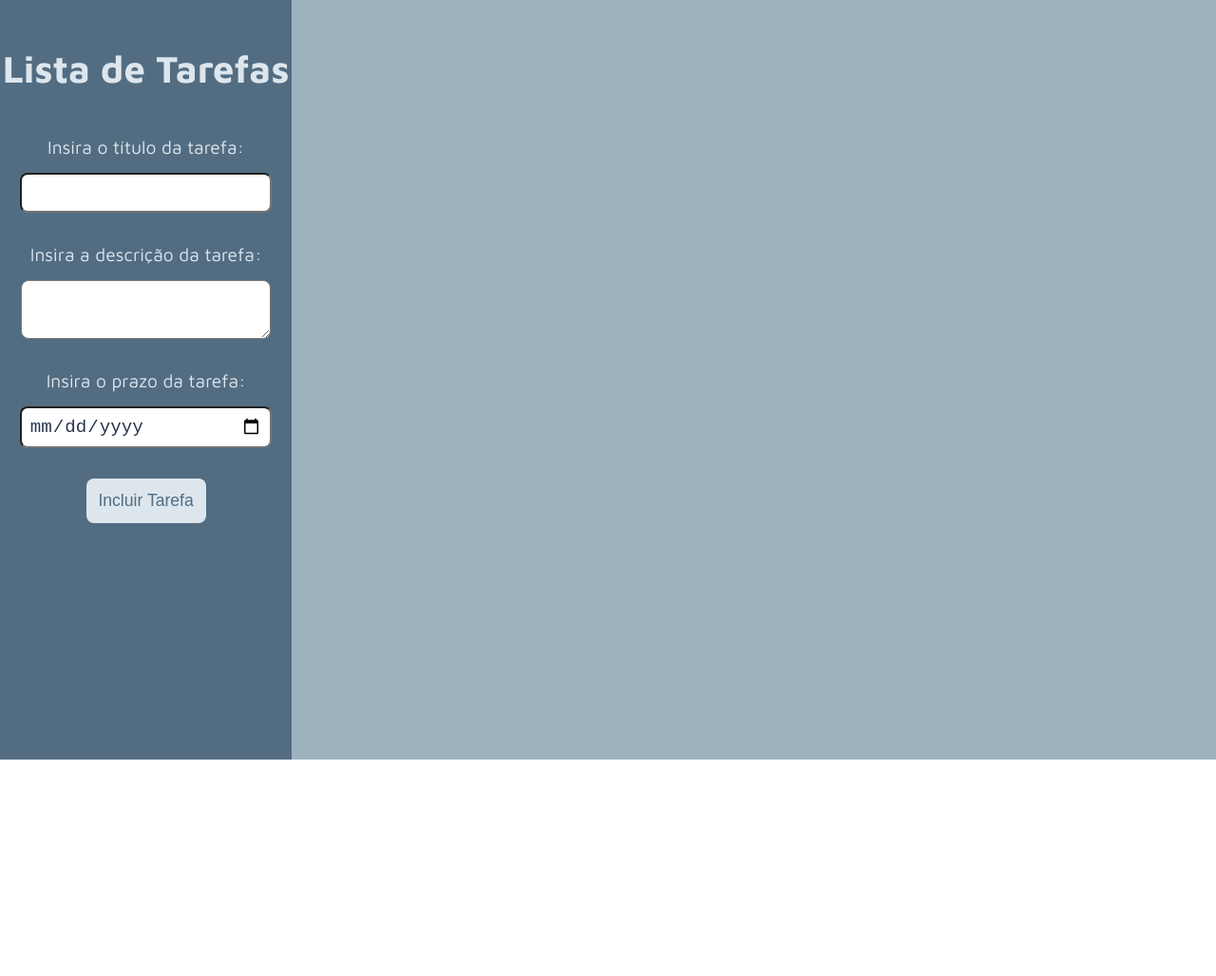
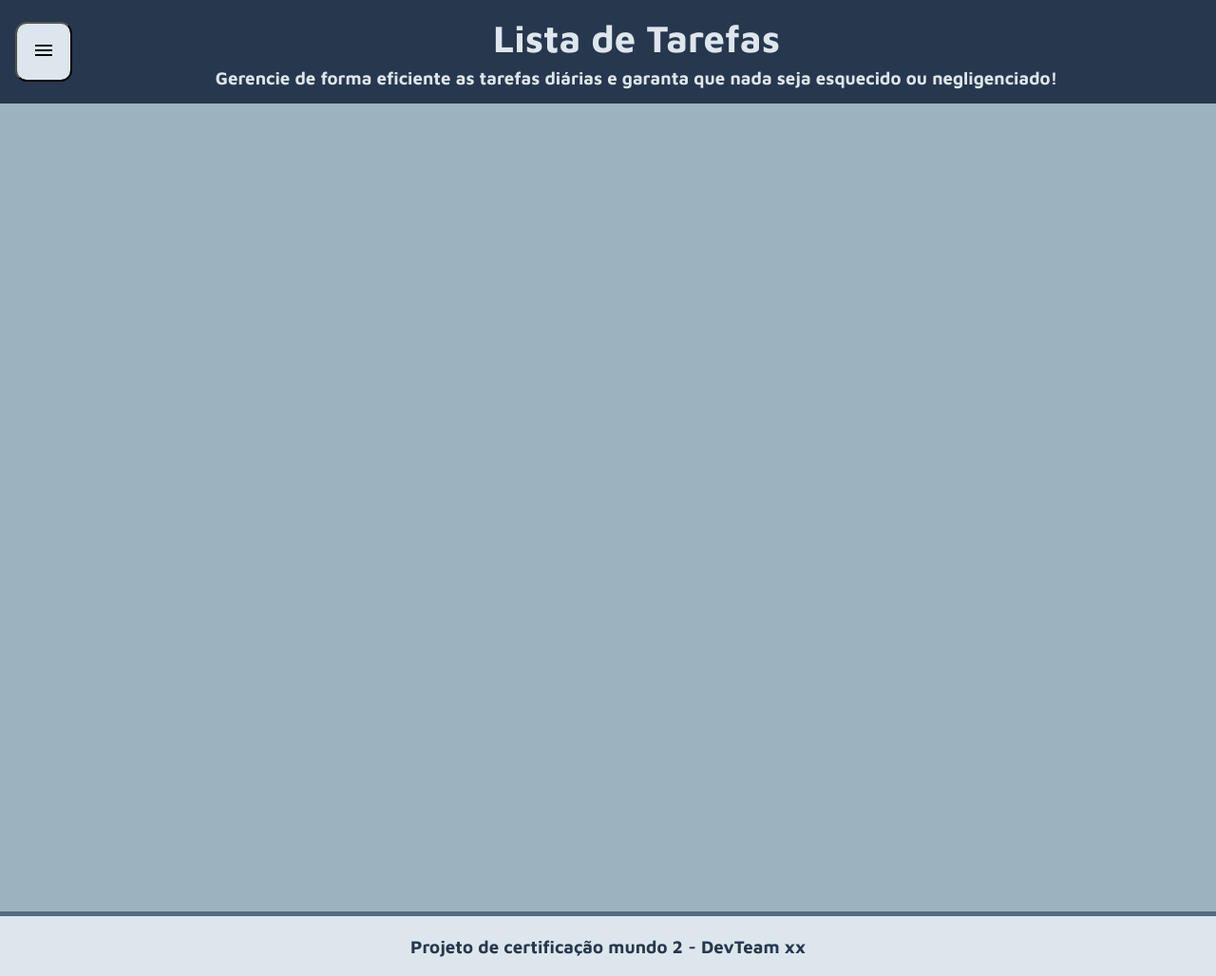
Before and after one commit to Jon-Araujo/lista-tarefas-vue, a Vue app: page / in a window 1280 px wide. Shown: the whole page at 95% size. Before the commit the page ends 800 px from the top, so only its background shows below. Built offline with nearby package versions, Linux system fonts and the light colour scheme.

Commit message:
Barra lateral retrátil implementada.

```diff
--- a/src/App.vue
+++ b/src/App.vue
@@ -1,23 +1,48 @@
 <template>
-  <aside>
+  <HeaderPagina @abrirBarra="abrirBarra" />
+
+  <div class="principal">
+    <aside v-if="mostrarBarra !== true" :style="`display: ${displayNone}`" >
+      <BarraLateral />
+    </aside>
+    <aside v-else :style="`display: ${displayFlex}`" >
       <BarraLateral />
     </aside>
 
     <main>
       <ListaTarefas />
     </main>
+  </div>
+
+  <footer>
+    <h3>Projeto de certificação mundo 2 - DevTeam xx</h3>
+  </footer>
 </template>
 
 <script lang="ts">
 import { defineComponent } from 'vue';
 import BarraLateral from './components/BarraLateral.vue';
 import ListaTarefas from './components/ListaTarefas.vue';
+import HeaderPagina from './components/HeaderPagina.vue';
 
 export default defineComponent({
   name: 'App',
   components: {
     BarraLateral,
-    ListaTarefas
+    ListaTarefas,
+    HeaderPagina
+  },
+  data() {
+    return {
+      mostrarBarra: false,
+      displayFlex: "flex",
+      displayNone: "none"
+    }
+  },
+  methods: {
+    abrirBarra(mostrarBarra: boolean) {
+      this.mostrarBarra = mostrarBarra;
+    }
   }
 });
 </script>
@@ -25,24 +50,45 @@ export default defineComponent({
 <style lang="scss">
 @import './style/variaveis.scss';
 
+html {
+  min-height: 100vh;
+}
+
 body {
   margin: 0;
+  height: auto;
 }
 
 #app {
   background-color: $cor-secundaria;
   font-size: 16px;
   font-family: 'Maven Pro', sans-serif;
-    display: flex;
-    width: 100vw;
+  min-height: 100vh;
+  height: auto;
 }
 
+.principal {
+display: flex;
   aside {
-    width: 30%;
+    width: 40%;
   }
 
   main {
-    width: 70%;
-    padding: 5% 10%;
+    width: 100%;
+    padding: 2% 5%;
+    min-height: 100vh;
+  }
+}
+
+
+
+footer {
+  position: relative;
+  bottom: 0;
+  padding: 0.1rem;
+  text-align: center;
+  color: $cor-quaternaria;
+  background-color: $cor-primaria;
+  border-top: 5px solid $cor-terciaria;
 }
 </style>
--- a/src/components/BarraLateral.vue
+++ b/src/components/BarraLateral.vue
@@ -52,7 +52,8 @@ form {
     text-align: center;
     background-color: $cor-terciaria;
     color: $cor-primaria;
-    height: 100vh;
+    min-height: 100vh;
+    width: 100%;
 
     h1 {
         margin: 3rem 0;
--- a/src/components/CardTarefas.vue
+++ b/src/components/CardTarefas.vue
@@ -23,9 +23,9 @@
             <p class="prazo-card">Prazo: {{ card[2] }}</p>
             <p class="prioridade-card">Prioridade: Tranquila</p>
         </div>
-        <button v-if="card[3] === 'realizada'" class="btn-realizada" @click="concluirTarefa(card, index)" :style="`background-color: ${bgColor}`">Tarefa realizada<span
+        <button v-if="card[3] === 'realizada'" class="btn-realizada" @click="concluirTarefa(index)" :style="`background-color: ${bgColor}`">Tarefa realizada<span
                 class="material-symbols-outlined">check_circle</span></button>
-        <button v-else class="btn-realizada" @click="concluirTarefa(card, index)">Tarefa realizada<span
+        <button v-else class="btn-realizada" @click="concluirTarefa(index)">Tarefa realizada<span
                 class="material-symbols-outlined">check_circle</span></button>
     </article>
 </template>
@@ -39,8 +39,6 @@ export default defineComponent({
         return {
             cards: JSON.parse(localStorage.getItem('cards') || '{}'),
             textDecorationStyle: "line-through",
-            opacity: "0.6",
-            opacityNo: "1",
             bgColor: "#00A000;"
         }
     },
@@ -53,9 +51,10 @@ export default defineComponent({
         editarTarefa(index: number) {
             alert("aguardando função editar");
 
+
         },
 
-        concluirTarefa(card: any, index: number) {
+        concluirTarefa(index: number) {
             const lista = JSON.parse(localStorage.cards)
             if (lista[index].length === 3) {
                 this.cards[index].push("realizada");
@@ -79,7 +78,7 @@ export default defineComponent({
     width: auto;
     padding: 0 1rem 1rem 1rem;
     color: $cor-quaternaria;
-    height: 100%;
+    height: auto;
 
     div {
         display: flex;
@@ -152,7 +151,7 @@ export default defineComponent({
     }
 
     .btn-realizada {
-        margin-top: 0.5rem;
+        margin: 0.5rem 0 2rem 0;
         display: flex;
         align-items: center;
         width: 100%;
--- /dev/null
+++ b/src/components/EditaTarefa.vue
@@ -0,0 +1,21 @@
+<template>
+
+</template>
+
+<script lang="ts">
+import { defineComponent } from 'vue';
+import BarraLateral from './BarraLateral.vue'
+
+export default defineComponent({
+    name: 'EditaTarefa',
+    components: {
+        BarraLateral
+    }
+})
+</script>
+
+<style lang="scss" scoped>
+div {
+    height: 60vh;
+}
+</style>
--- /dev/null
+++ b/src/components/HeaderPagina.vue
@@ -0,0 +1,69 @@
+<template>
+    <header>
+        <button @click="emitirAbreBarra">
+            <span v-if="mostrarBarra == false" class="material-symbols-outlined">menu</span>
+            <span v-else class="material-symbols-outlined">menu_open</span>
+        </button>
+        <div>
+            <h1>Lista de Tarefas</h1>
+            <h3>Gerencie de forma eficiente as tarefas diárias e garanta que nada seja esquecido ou negligenciado!</h3>
+        </div>
+    </header>
+</template>
+
+<script lang="ts">
+import { defineComponent } from 'vue';
+
+export default defineComponent({
+    name: "HeaderPagina",
+    emits: ['abrirBarra'],
+    data() {
+        return {
+            mostrarBarra: false
+        }
+    },
+    methods: {
+        emitirAbreBarra() {
+            this.mostrarBarra = !this.mostrarBarra
+            this.$emit('abrirBarra', this.mostrarBarra);
+        }
+    }
+})
+</script>
+
+<style scoped lang="scss">
+@import '../style/variaveis.scss';
+
+header {
+    background-color: $cor-quaternaria;
+    padding: 1rem;
+    display: flex;
+    align-items: center;
+    button {
+        display: inline-block;
+        padding: 1rem;
+        background-color: $cor-primaria;
+        border-radius: 20%;
+        height: 70%;
+    }
+
+    div {
+    text-align: center;
+    width: 100%;
+    display: inline-block;
+        h1 {
+            font-size: 2.5rem;
+            color: $cor-primaria;
+            margin: 0;
+            width: 100%;
+        }
+
+        h3 {
+            color: $cor-primaria;
+            margin: 0.5rem 0 0 0;
+        }
+    }
+
+
+}
+</style>
--- a/src/components/ListaTarefas.vue
+++ b/src/components/ListaTarefas.vue
@@ -19,8 +19,9 @@ export default defineComponent({
 <style lang="scss" scoped>
     section {
         display: grid;
-        grid-template-columns: 30% 30% 30%;
+        grid-template-columns: 20% 20% 20% 20%;
         gap: 5%;
         justify-content: space-between;
+        height: auto;
     }
 </style>
```
Lines whose indentation alone changed are shown as unchanged.
